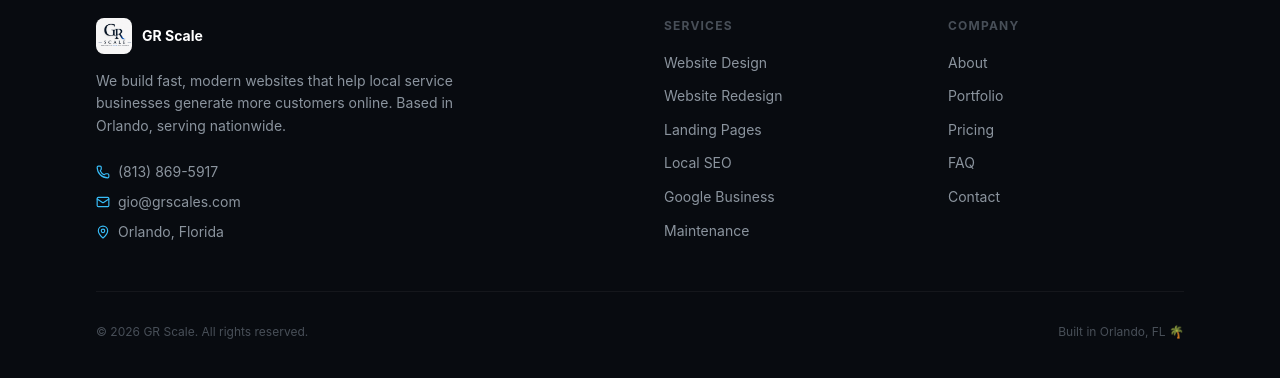
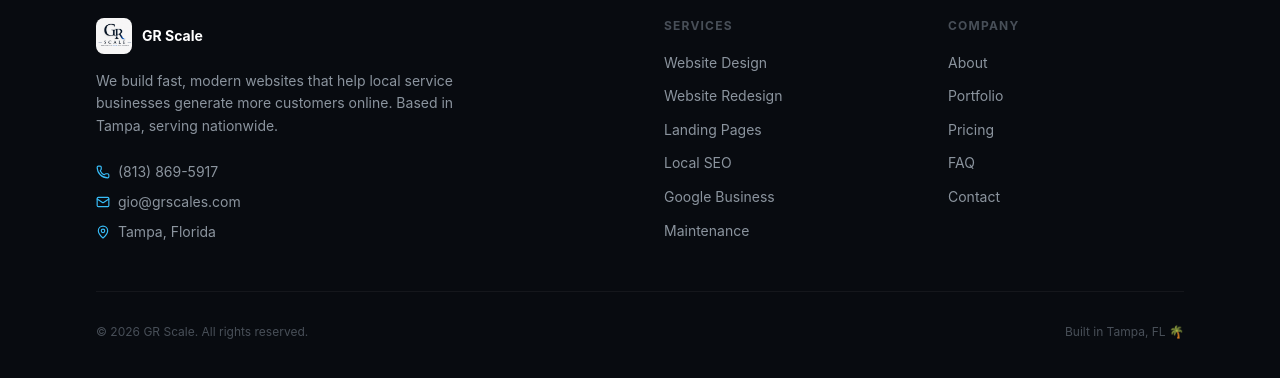
Before and after one commit to hayabusarivera23-ops/gr-scale-website, a Next.js app: page / in a window 1280 px wide. Shown: the part 8568-8946 px from the top of the page. Built offline with nearby package versions, Linux system fonts and the light colour scheme.

Commit message:
Update location references from Orlando to Tampa

```diff
--- a/src/components/Footer.tsx
+++ b/src/components/Footer.tsx
@@ -38,7 +38,7 @@ export default function Footer() {
               <span className="text-sm font-bold text-white">GR Scale</span>
             </Link>
             <p className="text-sm text-[var(--text-muted)] leading-relaxed max-w-sm">
-              We build fast, modern websites that help local service businesses generate more customers online. Based in Orlando, serving nationwide.
+              We build fast, modern websites that help local service businesses generate more customers online. Based in Tampa, serving nationwide.
             </p>
             <div className="mt-6 flex flex-col gap-2.5 text-sm text-[var(--text-muted)]">
               <a href="tel:+18138695917" className="flex items-center gap-2 hover:text-white transition">
@@ -48,7 +48,7 @@ export default function Footer() {
                 <Mail className="h-3.5 w-3.5 text-brand-400" /> gio@grscales.com
               </a>
               <span className="flex items-center gap-2">
-                <MapPin className="h-3.5 w-3.5 text-brand-400" /> Orlando, Florida
+                <MapPin className="h-3.5 w-3.5 text-brand-400" /> Tampa, Florida
               </span>
             </div>
           </div>
@@ -78,7 +78,7 @@ export default function Footer() {
             © {year} GR Scale. All rights reserved.
           </p>
           <p className="text-xs text-[var(--text-dim)]">
-            Built in Orlando, FL 🌴
+            Built in Tampa, FL 🌴
           </p>
         </div>
       </div>
```
